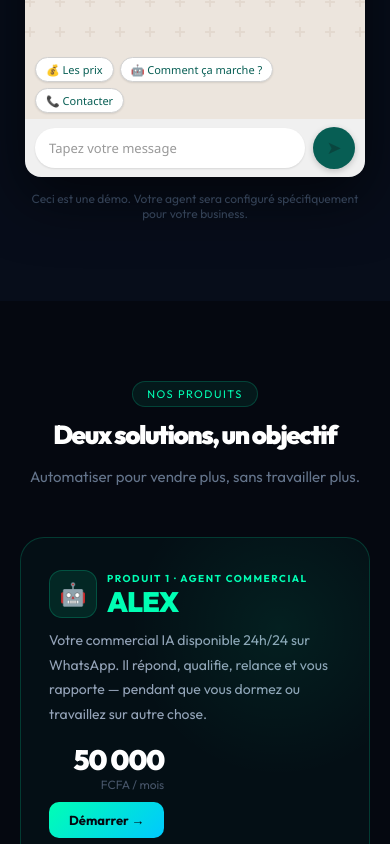
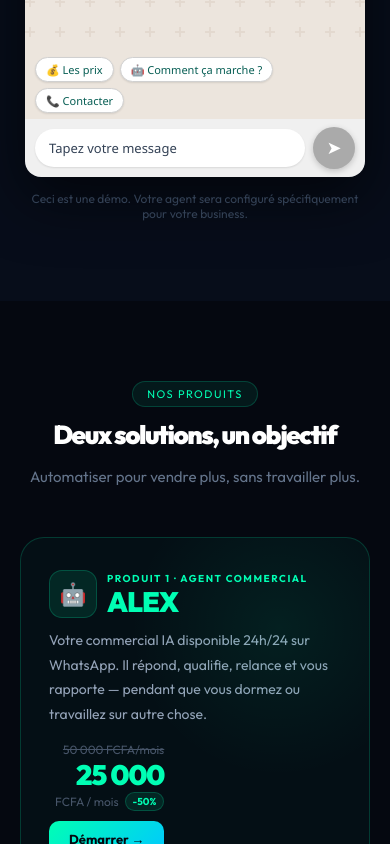
Before and after one commit to Digitalhorizonagency1/dhasite, a React (Vite) app: page / in a window 390 px wide. Shown: the part 2340-3184 px from the top of the page. Built offline with nearby package versions, Linux system fonts and the light colour scheme.

Commit message:
fix: input mobile, scroll, prix barrés

```diff
--- a/src/App.jsx
+++ b/src/App.jsx
@@ -103,7 +103,7 @@ const STEPS = [
 const FAQS = [
   {
     cat:"💰 Investissement",
-    q:"Est-ce que ça vaut vraiment 50 000 FCFA par mois ?",
+    q:"Est-ce que ça vaut vraiment 25 000 FCFA par mois ?",
     a:"Un commercial humain à Cotonou coûte entre 80 000 et 150 000 FCFA/mois — pour 8h/jour, 5 jours/semaine. Alex travaille 24h/24, 7j/7, répond en moins de 10 secondes, ne fait jamais d'erreur de communication et vous envoie un rapport chaque matin. Le calcul est vite fait."
   },
   {
@@ -146,13 +146,13 @@ const FAQS = [
 /* Réponses simulées pour le chat démo */
 const ALEX_RESPONSES = [
   { keys:["bonjour","salut","bonsoir","hello","hi"], reply:"Bonjour ! 👋 Je suis Alex, l'assistant IA de Digital Horizon Agency. Comment puis-je vous aider aujourd'hui ?" },
-  { keys:["prix","tarif","coût","combien","fcfa"], reply:"Nos offres démarrent à **50 000 FCFA/mois** pour Alex Agent WhatsApp. Le Pack Complet (Alex + Community Manager IA) est à **110 000 FCFA/mois**. Vous souhaitez plus de détails sur une offre ?" },
+  { keys:["prix","tarif","coût","combien","fcfa"], reply:"Nos offres démarrent à **25 000 FCFA/mois** pour Alex Agent WhatsApp. Le Pack Complet est à **50 000 FCFA/mois**. Vous souhaitez plus de détails sur une offre ?" },
   { keys:["alex","agent","whatsapp","répondre","réponse","client"], reply:"Alex est notre agent commercial IA pour WhatsApp 🤖 Il répond à vos clients 24h/24, qualifie les prospects, relance automatiquement et vous envoie un rapport quotidien. Vous voulez une démo ?" },
   { keys:["facebook","publication","post","community","contenu"], reply:"Notre Community Manager IA publie automatiquement sur votre page Facebook 3x/semaine 📲 Il recherche les tendances, génère le texte et les visuels, et publie Lun/Mer/Ven à 9h. Tout automatiquement !" },
   { keys:["comment","marche","fonctionne","processus","étape"], reply:"C'est simple : 1) Consultation gratuite (30 min) → 2) Configuration sur mesure → 3) Test & validation → 4) Mise en ligne en 72h. On s'occupe de tout 🚀" },
   { keys:["ban","banni","risque","sécur"], reply:"Aucun risque de ban ! Notre système génère des messages naturels qui respectent les règles WhatsApp. Aucun de nos clients n'a jamais eu de problème 🛡️" },
   { keys:["contact","appel","rdv","rencontre","parler","humain","équipe"], reply:"Bien sûr ! Contactez notre équipe directement sur WhatsApp → wa.me/" + WA_NUMBER + " 💬 On vous répond en moins de 2h !" },
-  { keys:["pack","complet","deux","combo"], reply:"Le Pack Complet inclut Alex Agent WhatsApp + Community Manager IA pour **110 000 FCFA/mois** — au lieu de 125 000 FCFA séparément. Vous économisez 15 000 FCFA/mois ! 🎉" },
+  { keys:["pack","complet","deux","combo"], reply:"Le Pack Complet inclut Alex Agent WhatsApp + Community Manager IA pour **50 000 FCFA/mois** — au lieu de 60 000 FCFA séparément. Vous économisez 10 000 FCFA/mois ! 🎉" },
 ];
 
 function getAlexReply(msg) {
@@ -185,7 +185,11 @@ function DemoChat() {
   const bottomRef = useRef(null);
   const isMobile = useIsMobile();
 
-  useEffect(() => { if (msgs.length > 1) bottomRef.current?.scrollIntoView({ behavior:"smooth" }); }, [msgs, typing]);
+  useEffect(() => {
+    if (msgs.length > 1) {
+      setTimeout(() => bottomRef.current?.scrollIntoView({ behavior:"smooth", block:"end" }), 100);
+    }
+  }, [msgs, typing]);
 
   const send = async () => {
     const txt = input.trim();
@@ -257,17 +261,16 @@ function DemoChat() {
           ))}
         </div>
 
-        {/* Input WhatsApp */}
+        {/* Input WhatsApp — vrai champ de saisie */}
         <div style={{ background:"#F0F0F0", padding:"8px 10px", display:"flex", alignItems:"center", gap:8 }}>
-          <div style={{ flex:1, background:"#fff", borderRadius:24, padding:"10px 14px", fontSize:13, color: input ? "#111" : "#999", cursor:"text", boxShadow:"0 1px 2px rgba(0,0,0,0.1)", minHeight:40, display:"flex", alignItems:"center" }}
-            onClick={() => {
-              const val = prompt("Tapez votre message :");
-              if (val) { setInput(val); setTimeout(() => { send(); }, 100); }
-            }}
-          >
-            {input || "Tapez votre message"}
-          </div>
-          <button onClick={send} disabled={typing || !input.trim()} style={{ width:42, height:42, borderRadius:"50%", background:"#075E54", border:"none", cursor:"pointer", fontSize:18, display:"flex", alignItems:"center", justifyContent:"center", flexShrink:0, boxShadow:"0 2px 6px rgba(0,0,0,0.2)" }}>
+          <input
+            value={input}
+            onChange={e => setInput(e.target.value)}
+            onKeyDown={e => { if (e.key === "Enter") send(); }}
+            placeholder="Tapez votre message"
+            style={{ flex:1, background:"#fff", borderRadius:24, padding:"10px 14px", fontSize:13, color:"#111", border:"none", outline:"none", fontFamily:"inherit", boxShadow:"0 1px 2px rgba(0,0,0,0.1)" }}
+          />
+          <button onClick={send} disabled={typing || !input.trim()} style={{ width:42, height:42, borderRadius:"50%", background: input.trim() ? "#075E54" : "#aaa", border:"none", cursor: input.trim() ? "pointer" : "default", fontSize:18, display:"flex", alignItems:"center", justifyContent:"center", flexShrink:0, boxShadow:"0 2px 6px rgba(0,0,0,0.2)", color:"#fff" }}>
             ➤
           </button>
         </div>
@@ -594,8 +597,12 @@ export default function DHASite() {
                     </p>
                   </div>
                   <div style={{ textAlign:"right", flexShrink:0 }}>
-                    <div style={{ fontSize:28, fontWeight:900, color:"#fff", letterSpacing:"-1px" }}>50 000</div>
-                    <div style={{ fontSize:12, color:"#475569" }}>FCFA / mois</div>
+                    <div style={{ fontSize:12, color:"#475569", textDecoration:"line-through" }}>50 000 FCFA/mois</div>
+                    <div style={{ fontSize:28, fontWeight:900, color:"#00FFB4", letterSpacing:"-1px" }}>25 000</div>
+                    <div style={{ display:"flex", alignItems:"center", gap:6, justifyContent:"flex-end" }}>
+                      <span style={{ fontSize:12, color:"#475569" }}>FCFA / mois</span>
+                      <span style={{ fontSize:10, background:"rgba(0,255,180,0.1)", color:"#00FFB4", border:"1px solid rgba(0,255,180,0.2)", borderRadius:20, padding:"2px 7px", fontWeight:700 }}>-50%</span>
+                    </div>
                     <a href={`https://wa.me/${WA_NUMBER}`} style={{ display:"inline-block", marginTop:10, background:"linear-gradient(135deg,#00FFB4,#00C8FF)", color:"#050810", padding:"10px 20px", borderRadius:10, fontSize:13, fontWeight:700, textDecoration:"none" }}>Démarrer →</a>
                   </div>
                 </div>
@@ -660,8 +667,12 @@ export default function DHASite() {
                     </p>
                   </div>
                   <div style={{ textAlign:"right", flexShrink:0 }}>
-                    <div style={{ fontSize:28, fontWeight:900, color:"#fff", letterSpacing:"-1px" }}>75 000</div>
-                    <div style={{ fontSize:12, color:"#475569" }}>FCFA / mois</div>
+                    <div style={{ fontSize:12, color:"#475569", textDecoration:"line-through" }}>75 000 FCFA/mois</div>
+                    <div style={{ fontSize:28, fontWeight:900, color:"#00C8FF", letterSpacing:"-1px" }}>35 000</div>
+                    <div style={{ display:"flex", alignItems:"center", gap:6, justifyContent:"flex-end" }}>
+                      <span style={{ fontSize:12, color:"#475569" }}>FCFA / mois</span>
+                      <span style={{ fontSize:10, background:"rgba(0,200,255,0.1)", color:"#00C8FF", border:"1px solid rgba(0,200,255,0.2)", borderRadius:20, padding:"2px 7px", fontWeight:700 }}>-53%</span>
+                    </div>
                     <a href={`https://wa.me/${WA_NUMBER}`} style={{ display:"inline-block", marginTop:10, background:"linear-gradient(135deg,#00C8FF,#00C8FF99)", color:"#050810", padding:"10px 20px", borderRadius:10, fontSize:13, fontWeight:700, textDecoration:"none" }}>Démarrer →</a>
                   </div>
                 </div>
@@ -753,16 +764,20 @@ export default function DHASite() {
           </div>
           <div className="three-col-grid" style={{ alignItems:"start" }}>
             {[
-              { name:"Alex Agent", price:"50 000", unit:"FCFA/mois", desc:"Pour les commerces et PME qui veulent automatiser leur service client WhatsApp.", features:["Agent WhatsApp personnalisé","Qualification de prospects","Relances automatiques","Rapport quotidien","Support technique inclus"], cta:"Démarrer avec Alex", accent:"#00FFB4", pop:false, id:"t1" },
-              { name:"Community Manager IA", price:"75 000", unit:"FCFA/mois", desc:"Pour les marques qui veulent une présence Facebook active sans effort.", features:["3 publications/semaine","Visuels générés par IA","Textes adaptés contexte local","Recherche de tendances auto","Rapport de performance"], cta:"Démarrer le CM IA", accent:"#00C8FF", pop:false, id:"t2" },
-              { name:"Pack Complet", price:"110 000", unit:"FCFA/mois", desc:"Les deux solutions pour une automatisation totale de votre présence digitale.", features:["Alex Agent WhatsApp","Community Manager IA","Tableau de bord unifié","Support prioritaire 24/7","Économisez 15 000 FCFA/mois"], cta:"Obtenir le Pack", accent:"#FFB400", pop:true, id:"t3" },
+              { name:"Alex Agent", oldPrice:"50 000", price:"25 000", unit:"FCFA/mois", desc:"Pour les commerces et PME qui veulent automatiser leur service client WhatsApp.", features:["Agent WhatsApp personnalisé","Qualification de prospects","Relances automatiques","Rapport quotidien","Support technique inclus"], cta:"Démarrer avec Alex", accent:"#00FFB4", pop:false, id:"t1" },
+              { name:"Community Manager IA", oldPrice:"75 000", price:"35 000", unit:"FCFA/mois", desc:"Pour les marques qui veulent une présence Facebook active sans effort.", features:["3 publications/semaine","Visuels générés par IA","Textes adaptés contexte local","Recherche de tendances auto","Rapport de performance"], cta:"Démarrer le CM IA", accent:"#00C8FF", pop:false, id:"t2" },
+              { name:"Pack Complet", oldPrice:"110 000", price:"50 000", unit:"FCFA/mois", desc:"Les deux solutions pour une automatisation totale de votre présence digitale.", features:["Alex Agent WhatsApp","Community Manager IA","Tableau de bord unifié","Support prioritaire 24/7","Économisez 15 000 FCFA/mois"], cta:"Obtenir le Pack", accent:"#FFB400", pop:true, id:"t3" },
             ].map((t, i) => (
               <div key={i} data-observe id={t.id} style={{ background: t.pop ? `linear-gradient(145deg,${t.accent}08,#070d1a)` : "rgba(255,255,255,0.025)", border:`1px solid ${t.pop ? t.accent : t.accent+"22"}`, borderRadius:20, padding:"28px 24px", position:"relative", opacity:v(t.id)?1:0, transform:v(t.id)?"none":"translateY(36px)", transition:`all 0.7s ease ${i*0.12}s` }}>
                 {t.pop && <div style={{ position:"absolute", top:-13, left:"50%", transform:"translateX(-50%)", background:t.accent, color:"#050810", padding:"4px 16px", borderRadius:20, fontSize:11, fontWeight:700, whiteSpace:"nowrap" }}>⭐ Le plus populaire</div>}
                 <h3 style={{ fontSize:17, fontWeight:700, color:t.accent, marginBottom:14 }}>{t.name}</h3>
-                <div style={{ display:"flex", alignItems:"baseline", gap:6, marginBottom:14 }}>
-                  <span style={{ fontSize:32, fontWeight:900, color:"#fff", letterSpacing:"-2px" }}>{t.price}</span>
-                  <span style={{ fontSize:13, color:"#64748b" }}>{t.unit}</span>
+                <div style={{ marginBottom:14 }}>
+                  <div style={{ fontSize:13, color:"#475569", textDecoration:"line-through", marginBottom:4 }}>{t.oldPrice} {t.unit}</div>
+                  <div style={{ display:"flex", alignItems:"center", gap:8 }}>
+                    <span style={{ fontSize:32, fontWeight:900, color:"#fff", letterSpacing:"-2px" }}>{t.price}</span>
+                    <span style={{ fontSize:13, color:"#64748b" }}>{t.unit}</span>
+                    <span style={{ fontSize:11, background:"rgba(0,255,180,0.1)", color:"#00FFB4", border:"1px solid rgba(0,255,180,0.2)", borderRadius:20, padding:"2px 8px", fontWeight:700 }}>-50%</span>
+                  </div>
                 </div>
                 <p style={{ fontSize:13, color:"#64748b", lineHeight:1.65, marginBottom:20 }}>{t.desc}</p>
                 <ul style={{ listStyle:"none", padding:0, margin:"0 0 24px", display:"flex", flexDirection:"column", gap:9 }}>
```
